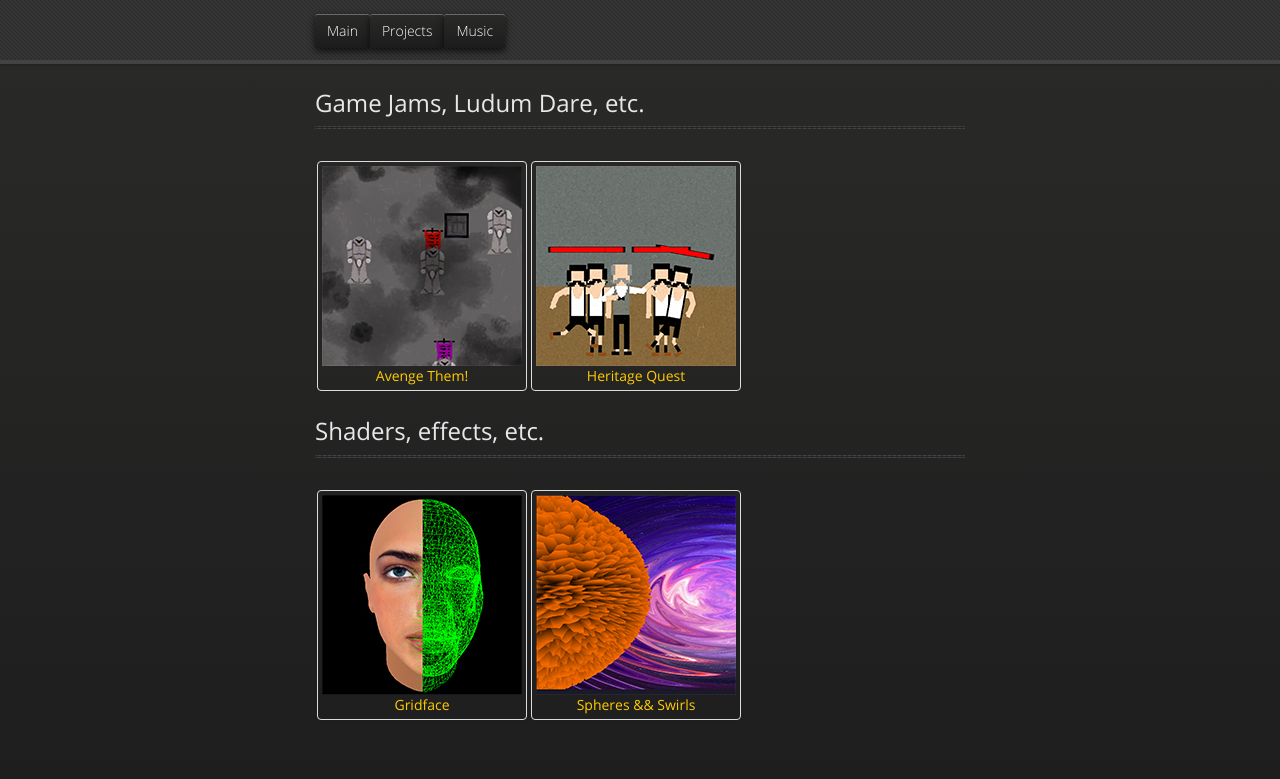
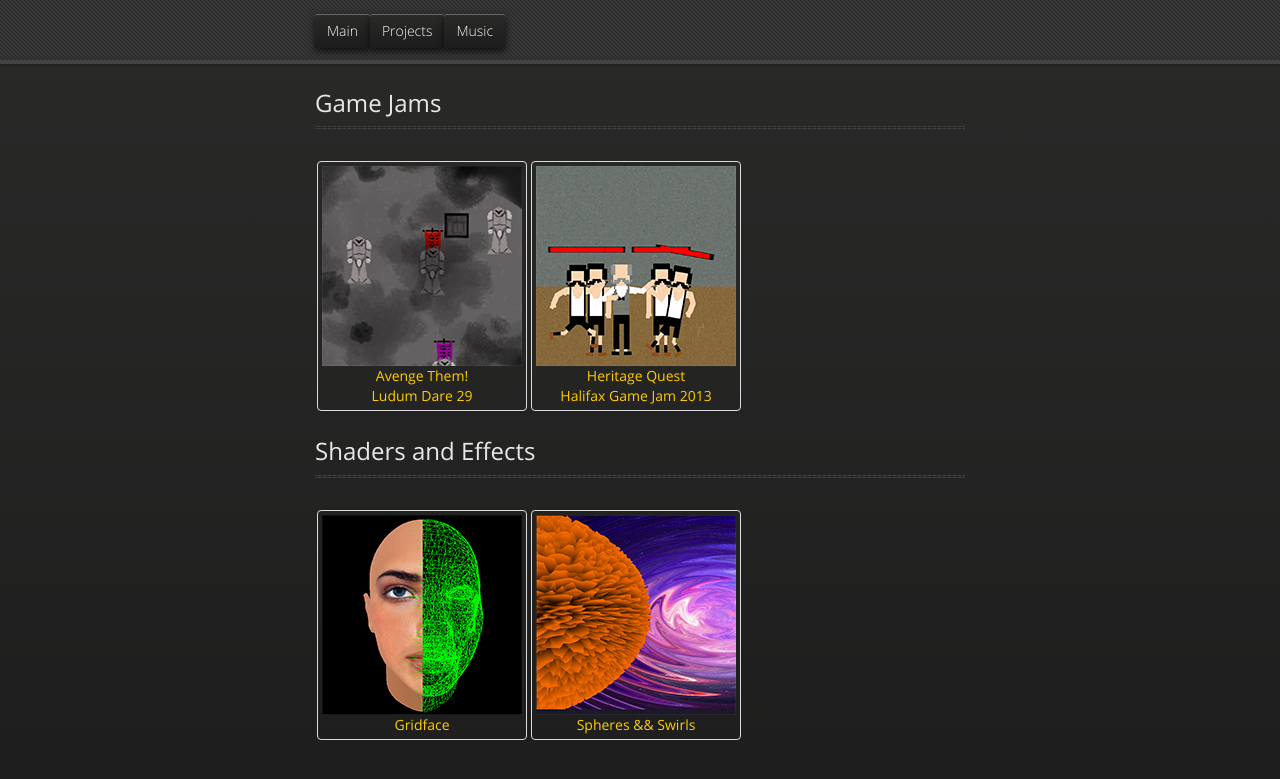
Before and after one commit to rbrt/rbrt.github.io, a Jekyll site: the page built from projects/index.html, in a window 1280 px wide. Shown: the top 779 px of the page. Built offline with Jekyll 4.4.1, drawn with Linux system fonts in a browser that asks for light colours; nearby versions of some CDN libraries.

Commit message:
project description update

```diff
--- a/projects/index.html
+++ b/projects/index.html
@@ -4,7 +4,7 @@ title: BeyondThunderdo.me - Projects
 ---
 <section>
 	<div id="title">
-	<h2>Game Jams, Ludum Dare, etc.</h2>
+	<h2>Game Jams</h2>
 	<hr>
 	</div>
 
@@ -12,21 +12,23 @@ title: BeyondThunderdo.me - Projects
 		<a href="avengethem.html">
 		<div class="thumbnail">
 			<img src="/images/avengethemthumb.jpg">
-			Avenge Them!
+			Avenge Them! <br>
+			Ludum Dare 29
 		</div>
 		</a>
 
 		<a href="heritagequest.html">
 		<div class="thumbnail">
 			<img src="/images/heritagequestthumb.jpg">
-			Heritage Quest
+			Heritage Quest <br>
+			Halifax Game Jam 2013
 		</div>
 		</a>
 
 	</div>
 
 	<div id="title">
-	<h2>Shaders, effects, etc.</h2>
+	<h2>Shaders and Effects</h2>
 	<hr>
 	</div>
 
```
